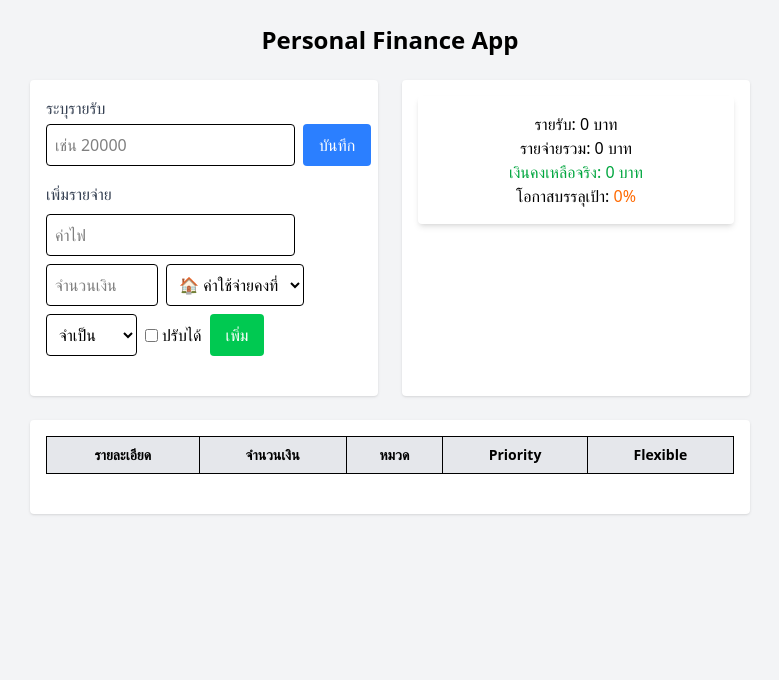
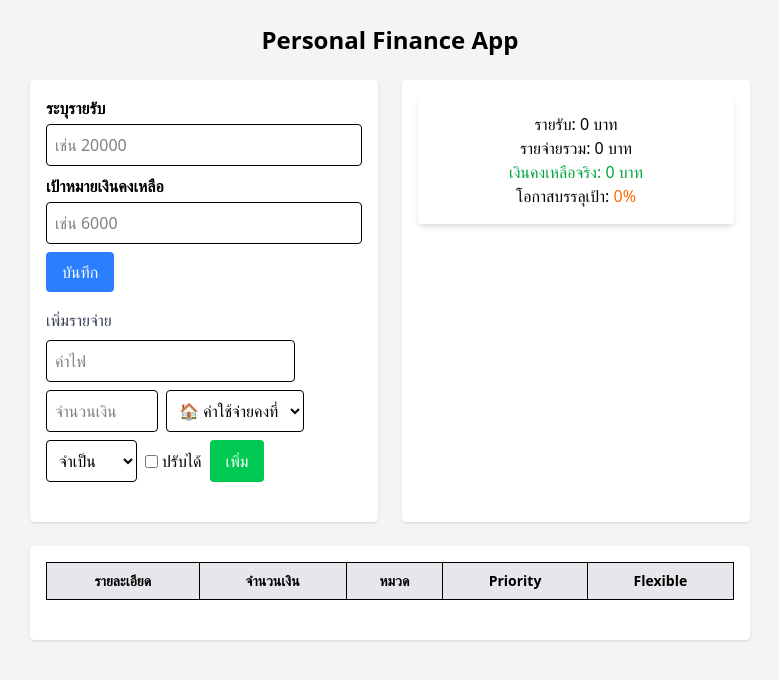
Before and after one commit to thee-banda/personal-finance-app, a React (Vite) app in the folder frontend/: page /personal-finance-app/dashboard in a window 1280 px wide. Shown: the top 680 px of the page, without its empty margins (250-1029 px from the left). Built offline with nearby package versions, Linux system fonts and the light colour scheme.

Commit message:
handleSave add setTarget

```diff
--- a/frontend/src/components/IncomeInput.jsx
+++ b/frontend/src/components/IncomeInput.jsx
@@ -1,34 +1,41 @@
 import { useState } from "react";
 
-function IncomeInput({ onSetIncome }) {
-    const [income, setIncome] = useState("");
+function IncomeInput({ setIncome, setTarget }) {
+  const [incomeValue, setIncomeValue] = useState("");
+  const [targetValue, setTargetValue] = useState("");
 
-    const handleSubmit = (e) => {
-        e.preventDefault();
-        onSetIncome(Number(income));
+  const handleSave = () => {
+    setIncome(Number(incomeValue));
+    setTarget(Number(targetValue));
   };
 
   return (
-        <form onSubmit={handleSubmit} className="mb-4">
-            <label className="block text-gray-700 mb-1">ระบุรายรับ</label>
-            <div className="flex gap-2">
+    <div className="mb-4">
+      <label className="block mb-1 font-semibold">ระบุรายรับ</label>
       <input
         type="number"
-                    value={income}
-                    onChange={(e) => setIncome(e.target.value)}
-                    className="border p-2 rounded w-64"
         placeholder="เช่น 20000"
+        value={incomeValue}
+        onChange={(e) => setIncomeValue(e.target.value)}
+        className="border p-2 rounded w-full mb-2"
       />
+
+      <label className="block mb-1 font-semibold">เป้าหมายเงินคงเหลือ</label>
+      <input
+        type="number"
+        placeholder="เช่น 6000"
+        value={targetValue}
+        onChange={(e) => setTargetValue(e.target.value)}
+        className="border p-2 rounded w-full mb-2"
+      />
+
       <button
-                    type="submit"
-                    className="bg-blue-500 text-white px-4 py-2 rounded"
+        onClick={handleSave}
+        className="bg-blue-500 text-white px-4 py-2 rounded hover:bg-blue-600"
       >
         บันทึก
       </button>
     </div>
-
-        </form>
-
   );
 }
 
```
Lines whose indentation alone changed are shown as unchanged.
